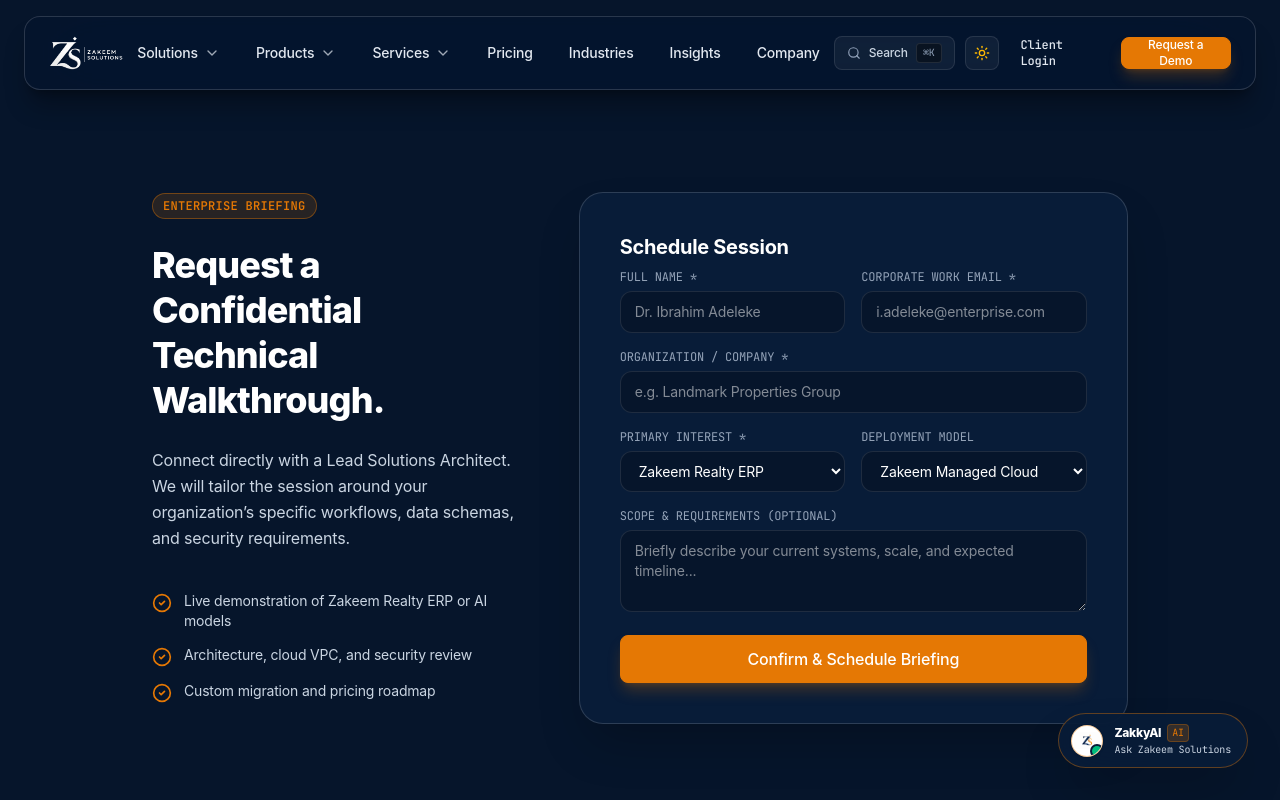
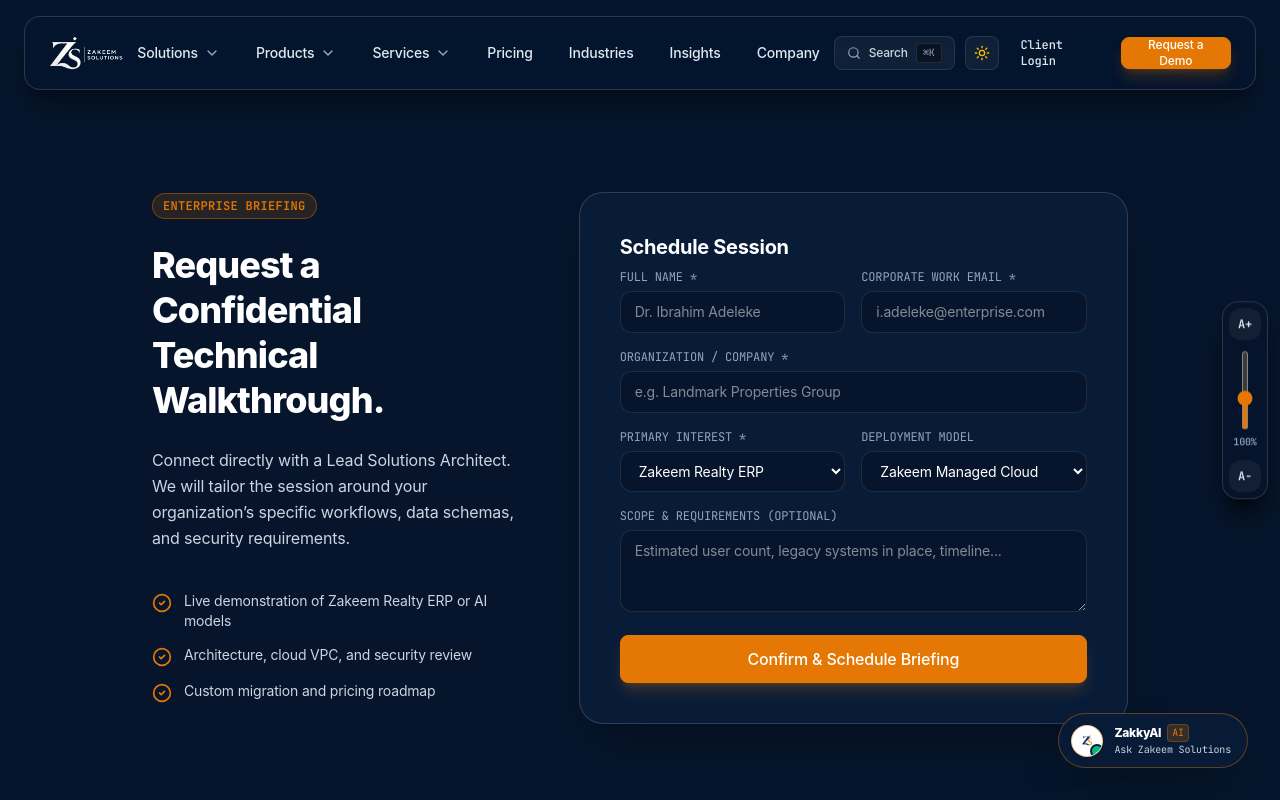
Before and after one commit to elameen37/zakeem-solutions, a React (Vite) app: page /request-demo in a window 1280 px wide. Shown: the top 800 px of the page. Built offline with nearby package versions, Linux system fonts and the light colour scheme.

Commit message:
feat(ux): harden responsive accessibility and global typography controls

```diff
--- a/index.html
+++ b/index.html
@@ -18,7 +18,7 @@
       href="https://fonts.googleapis.com/css2?family=JetBrains+Mono:wght@400;500;600&display=swap"
       rel="stylesheet"
     />
-    <!-- Anti-FOUC Theme Script -->
+    <!-- Anti-FOUC Theme & Font Scale Script -->
     <script>
       (function () {
         try {
@@ -27,6 +27,14 @@
           document.documentElement.classList.remove("light", "dark");
           document.documentElement.classList.add(theme);
           document.documentElement.setAttribute("data-theme", theme);
+
+          var storedFontSize = localStorage.getItem("zakeem-font-size");
+          if (storedFontSize) {
+            var size = parseInt(storedFontSize, 10);
+            if (!isNaN(size) && size >= 85 && size <= 125) {
+              document.documentElement.style.fontSize = size + "%";
+            }
+          }
         } catch (e) {}
       })();
     </script>
--- a/src/components/layout/Footer.tsx
+++ b/src/components/layout/Footer.tsx
@@ -76,6 +76,7 @@
                     onChange={(e) => setEmail(e.target.value)}
                     placeholder="name@enterprise.com"
                     required
+                    aria-label="Corporate work email for executive briefing"
                     className="flex-1 bg-[#06152b] border border-white/15 rounded-lg px-3 py-2 text-xs text-white placeholder:text-slate-400 focus:outline-none focus:border-[#e57804]"
                   />
                   <Button variant="primary" size="sm" type="submit">
--- a/src/components/layout/Layout.tsx
+++ b/src/components/layout/Layout.tsx
@@ -5,6 +5,7 @@
 import { BackToTop } from "@/components/ui/BackToTop";
 import { GlobalSearchModal } from "@/components/search/GlobalSearchModal";
 import { ZakkyAIChatWidget } from "@/components/zakky/ZakkyAIChatWidget";
+import { FontSizeControl } from "@/components/ui/FontSizeControl";
 
 interface LayoutProps {
   children: React.ReactNode;
@@ -25,6 +26,7 @@
       <BackToTop />
       <GlobalSearchModal />
       <ZakkyAIChatWidget />
+      <FontSizeControl />
     </div>
   );
 };
--- /dev/null
+++ b/src/components/ui/FontSizeControl.tsx
@@ -0,0 +1,157 @@
+import React, { useState, useEffect } from "react";
+import { ZoomIn, ZoomOut, RotateCcw, Type } from "lucide-react";
+import { cn } from "@/lib/utils";
+import { useTheme } from "@/context/ThemeContext";
+
+const MIN_SCALE = 85;
+const MAX_SCALE = 125;
+const DEFAULT_SCALE = 100;
+const STEP = 5;
+
+export const FontSizeControl: React.FC = () => {
+  const { theme } = useTheme();
+  const isDark = theme === "dark";
+  const [scale, setScale] = useState<number>(DEFAULT_SCALE);
+  const [isExpanded, setIsExpanded] = useState<boolean>(false);
+
+  // Initialize from localStorage or default
+  useEffect(() => {
+    try {
+      const stored = localStorage.getItem("zakeem-font-size");
+      if (stored) {
+        const parsed = parseInt(stored, 10);
+        if (!isNaN(parsed) && parsed >= MIN_SCALE && parsed <= MAX_SCALE) {
+          setScale(parsed);
+          document.documentElement.style.fontSize = `${parsed}%`;
+        }
+      }
+    } catch (e) {}
+  }, []);
+
+  const applyScale = (newScale: number) => {
+    const clamped = Math.min(MAX_SCALE, Math.max(MIN_SCALE, newScale));
+    setScale(clamped);
+    document.documentElement.style.fontSize = `${clamped}%`;
+    try {
+      localStorage.setItem("zakeem-font-size", clamped.toString());
+    } catch (e) {}
+  };
+
+  const handleIncrease = () => applyScale(scale + STEP);
+  const handleDecrease = () => applyScale(scale - STEP);
+  const handleReset = () => applyScale(DEFAULT_SCALE);
+
+  return (
+    <aside
+      aria-label="Global Text Size Control"
+      className="fixed right-2 sm:right-3 top-1/2 -translate-y-1/2 z-30 select-none print:hidden"
+    >
+      <div
+        role="region"
+        aria-label="Page Font Size Settings"
+        className={cn(
+          "flex flex-col items-center gap-1.5 p-1.5 rounded-2xl border transition-all duration-300 backdrop-blur-xl shadow-xl",
+          isDark
+            ? "bg-[#06152b]/90 border-white/15 text-slate-200 shadow-black/60 hover:border-[#e57804]/50"
+            : "bg-white/95 border-slate-200 text-slate-700 shadow-slate-300/50 hover:border-[#e57804]/60"
+        )}
+      >
+        {/* Toggle Collapse on Mobile / Small Screens */}
+        <button
+          type="button"
+          onClick={() => setIsExpanded(!isExpanded)}
+          className={cn(
+            "sm:hidden p-1.5 rounded-xl transition-colors focus:outline-none focus:ring-2 focus:ring-[#e57804]",
+            isDark ? "hover:bg-white/10 text-white" : "hover:bg-slate-100 text-slate-900"
+          )}
+          aria-expanded={isExpanded}
+          aria-label="Toggle text size controls"
+          title="Toggle text size controls"
+        >
+          <Type className="w-4 h-4 text-[#e57804]" />
+        </button>
+
+        <div className={cn("flex flex-col items-center gap-1.5", !isExpanded && "hidden sm:flex")}>
+          {/* Increase Button */}
+          <button
+            type="button"
+            onClick={handleIncrease}
+            disabled={scale >= MAX_SCALE}
+            className={cn(
+              "w-8 h-8 rounded-xl flex items-center justify-center transition-all cursor-pointer focus:outline-none focus:ring-2 focus:ring-[#e57804] disabled:opacity-30 disabled:pointer-events-none",
+              isDark
+                ? "bg-white/5 hover:bg-[#e57804] hover:text-white text-slate-200"
+                : "bg-slate-100 hover:bg-[#e57804] hover:text-white text-slate-800"
+            )}
+            aria-label="Increase text size"
+            title="Increase font size (A+)"
+          >
+            <span className="text-xs font-bold font-mono">A+</span>
+          </button>
+
+          {/* Vertical Slider Bar */}
+          <div className="py-1 flex flex-col items-center gap-1">
+            <input
+              type="range"
+              min={MIN_SCALE}
+              max={MAX_SCALE}
+              step={STEP}
+              value={scale}
+              onChange={(e) => applyScale(parseInt(e.target.value, 10))}
+              aria-label="Adjust font size slider"
+              aria-valuenow={scale}
+              aria-valuemin={MIN_SCALE}
+              aria-valuemax={MAX_SCALE}
+              aria-valuetext={`${scale}% text size`}
+              className="h-20 w-1.5 appearance-none bg-slate-300 dark:bg-white/20 rounded-full cursor-pointer accent-[#e57804] [writing-mode:vertical-lr] [direction:rtl]"
+              style={{
+                WebkitAppearance: "slider-vertical",
+              }}
+            />
+            <span
+              className={cn(
+                "text-[10px] font-mono font-semibold",
+                scale !== DEFAULT_SCALE ? "text-[#e57804]" : "text-slate-400"
+              )}
+            >
+              {scale}%
+            </span>
+          </div>
+
+          {/* Decrease Button */}
+          <button
+            type="button"
+            onClick={handleDecrease}
+            disabled={scale <= MIN_SCALE}
+            className={cn(
+              "w-8 h-8 rounded-xl flex items-center justify-center transition-all cursor-pointer focus:outline-none focus:ring-2 focus:ring-[#e57804] disabled:opacity-30 disabled:pointer-events-none",
+              isDark
+                ? "bg-white/5 hover:bg-[#e57804] hover:text-white text-slate-200"
+                : "bg-slate-100 hover:bg-[#e57804] hover:text-white text-slate-800"
+            )}
+            aria-label="Decrease text size"
+            title="Decrease font size (A-)"
+          >
+            <span className="text-xs font-bold font-mono">A-</span>
+          </button>
+
+          {/* Reset Button (only shown when non-default) */}
+          {scale !== DEFAULT_SCALE && (
+            <button
+              type="button"
+              onClick={handleReset}
+              className={cn(
+                "p-1.5 rounded-lg transition-colors focus:outline-none focus:ring-2 focus:ring-[#e57804]",
+                isDark ? "hover:bg-white/10 text-slate-300 hover:text-white" : "hover:bg-slate-100 text-slate-600 hover:text-slate-950"
+              )}
+              aria-label="Reset font size to default 100%"
+              title="Reset font size"
+            >
+              <RotateCcw className="w-3.5 h-3.5" />
+            </button>
+          )}
+        </div>
+      </div>
+    </aside>
+  );
+};
--- a/src/components/ui/HeroFloatingIcons.tsx
+++ b/src/components/ui/HeroFloatingIcons.tsx
@@ -268,7 +268,7 @@
               right: item.right,
               bottom: item.bottom
             }}
-            className={`absolute ${item.hiddenOnMobile ? "hidden lg:block" : "block"}`}
+            className={`absolute ${item.hiddenOnMobile ? "hidden lg:block" : "hidden md:block"}`}
           >
             <div
               title={item.label}
--- a/src/pages/RequestDemoPage.tsx
+++ b/src/pages/RequestDemoPage.tsx
@@ -76,10 +76,11 @@
 
                   <div className="grid grid-cols-1 sm:grid-cols-2 gap-4">
                     <div>
-                      <label className="block text-xs font-mono uppercase text-slate-400 mb-1.5">
+                      <label htmlFor="demo-full-name" className="block text-xs font-mono uppercase text-slate-400 mb-1.5">
                         Full Name *
                       </label>
                       <input
+                        id="demo-full-name"
                         type="text"
                         required
                         value={formData.fullName}
@@ -89,10 +90,11 @@
                       />
                     </div>
                     <div>
-                      <label className="block text-xs font-mono uppercase text-slate-400 mb-1.5">
+                      <label htmlFor="demo-work-email" className="block text-xs font-mono uppercase text-slate-400 mb-1.5">
                         Corporate Work Email *
                       </label>
                       <input
+                        id="demo-work-email"
                         type="email"
                         required
                         value={formData.workEmail}
@@ -104,10 +106,11 @@
                   </div>
 
                   <div>
-                    <label className="block text-xs font-mono uppercase text-slate-400 mb-1.5">
+                    <label htmlFor="demo-company" className="block text-xs font-mono uppercase text-slate-400 mb-1.5">
                       Organization / Company *
                     </label>
                     <input
+                      id="demo-company"
                       type="text"
                       required
                       value={formData.company}
@@ -119,10 +122,11 @@
 
                   <div className="grid grid-cols-1 sm:grid-cols-2 gap-4">
                     <div>
-                      <label className="block text-xs font-mono uppercase text-slate-400 mb-1.5">
+                      <label htmlFor="demo-interest" className="block text-xs font-mono uppercase text-slate-400 mb-1.5">
                         Primary Interest *
                       </label>
                       <select
+                        id="demo-interest"
                         value={formData.interest}
                         onChange={(e) => setFormData({ ...formData, interest: e.target.value })}
                         className="w-full px-3.5 py-2.5 rounded-xl bg-[#06152b] border border-white/10 text-sm text-white focus:outline-none focus:border-[#e57804]"
@@ -136,10 +140,11 @@
                     </div>
 
                     <div>
-                      <label className="block text-xs font-mono uppercase text-slate-400 mb-1.5">
+                      <label htmlFor="demo-deployment" className="block text-xs font-mono uppercase text-slate-400 mb-1.5">
                         Deployment Model
                       </label>
                       <select
+                        id="demo-deployment"
                         value={formData.deploymentType}
                         onChange={(e) => setFormData({ ...formData, deploymentType: e.target.value })}
                         className="w-full px-3.5 py-2.5 rounded-xl bg-[#06152b] border border-white/10 text-sm text-white focus:outline-none focus:border-[#e57804]"
@@ -152,14 +157,15 @@
                   </div>
 
                   <div>
-                    <label className="block text-xs font-mono uppercase text-slate-400 mb-1.5">
+                    <label htmlFor="demo-notes" className="block text-xs font-mono uppercase text-slate-400 mb-1.5">
                       Scope & Requirements (Optional)
                     </label>
                     <textarea
+                      id="demo-notes"
                       rows={3}
                       value={formData.notes}
                       onChange={(e) => setFormData({ ...formData, notes: e.target.value })}
-                      placeholder="Briefly describe your current systems, scale, and expected timeline..."
+                      placeholder="Estimated user count, legacy systems in place, timeline..."
                       className="w-full px-3.5 py-2.5 rounded-xl bg-[#06152b] border border-white/10 text-sm text-white focus:outline-none focus:border-[#e57804]"
                     />
                   </div>
```
Also changed, not shown: src/components/layout/Navbar.tsx (+33 -26 lines), src/components/ui/ThemeToggle.tsx (+4 -7 lines), src/components/zakky/ZakkyAIChatWidget.tsx (+8 -0 lines), src/pages/ContactPage.tsx (+6 -3 lines), src/pages/HomePage.tsx (+22 -1 lines), src/pages/PricingPage.tsx (+5 -5 lines).
